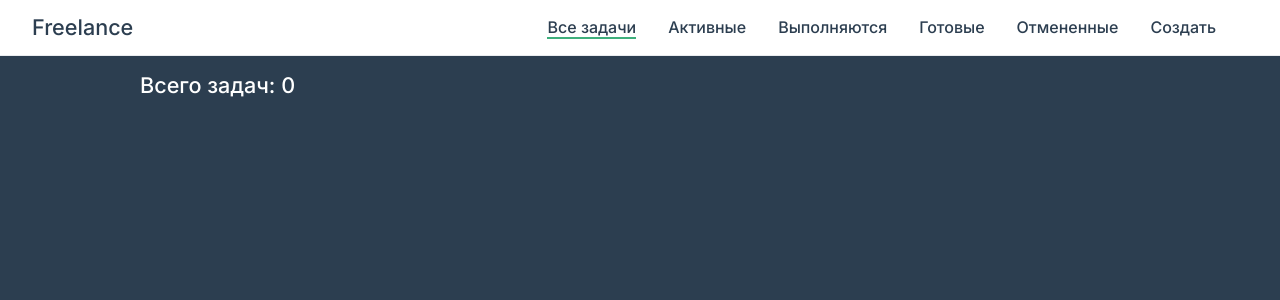
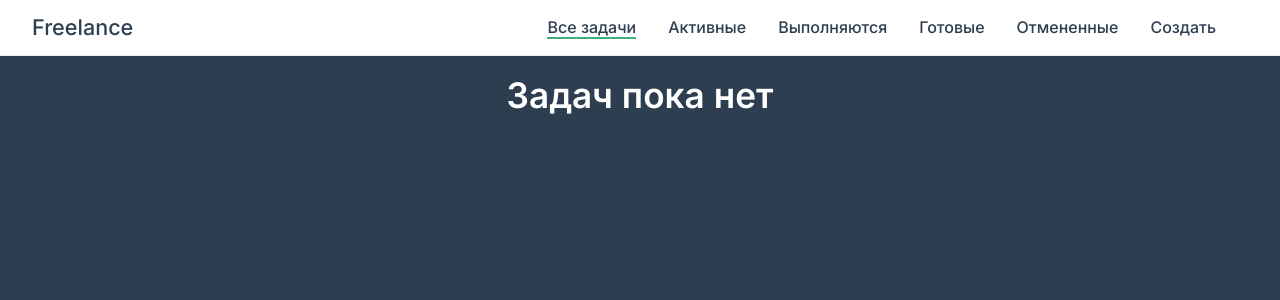
Before and after one commit to ilg2005/composition, a Vue app: page / in a window 1280 px wide. Shown: the top 300 px of the page. Built offline with nearby package versions, Linux system fonts and the light colour scheme.

Commit message:
готово

```diff
--- a/src/views/TasksView.vue
+++ b/src/views/TasksView.vue
@@ -1,5 +1,5 @@
 <template>
-  <h1 class="text-white center" v-if="!tasks">Задач пока нет</h1>
+  <h1 class="text-white center" v-if="!tasks.length">Задач пока нет</h1>
   <div v-else>
     <h3 class="text-white">Всего {{ adjective }} задач: {{ tasks.length }}</h3>
     <div class="card"
```
